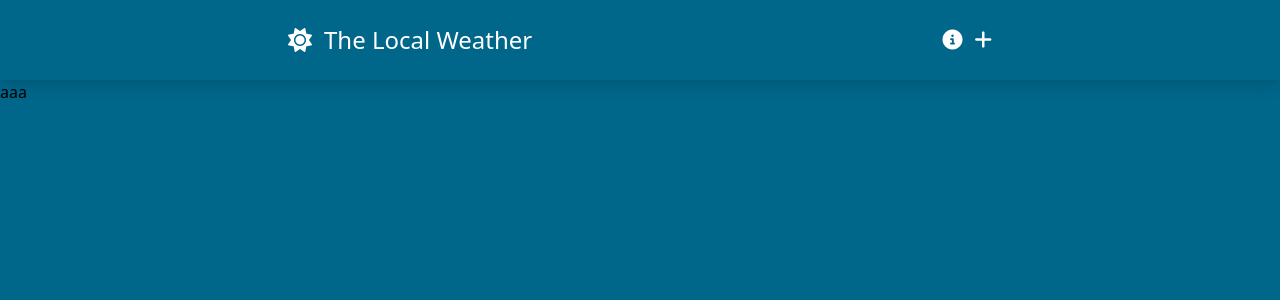
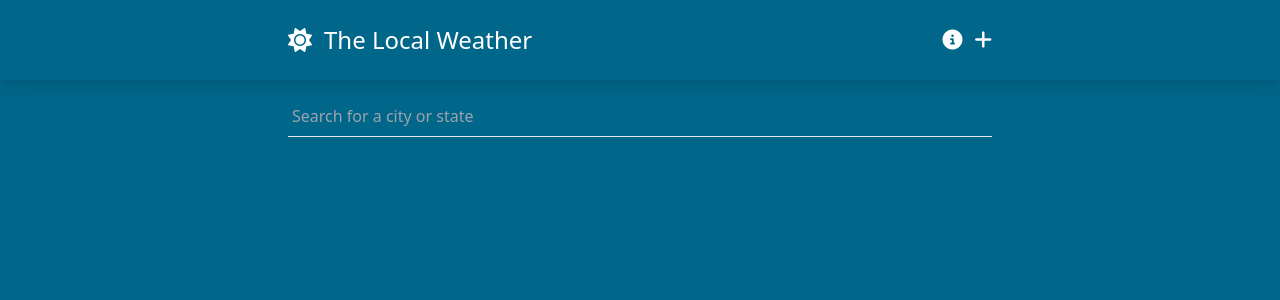
Before and after one commit to nhocvukhoa/vue_weather_app, a Vue app: page /#/ in a window 1280 px wide. Shown: the top 300 px of the page. Built offline with nearby package versions, Linux system fonts and the light colour scheme.

Commit message:
city search

```diff
--- a/package.json
+++ b/package.json
@@ -8,6 +8,7 @@
     "lint": "vue-cli-service lint"
   },
   "dependencies": {
+    "axios": "^1.3.4",
     "core-js": "^3.8.3",
     "vue": "^3.2.13",
     "vue-router": "^4.0.3"
--- a/src/views/HomeView.vue
+++ b/src/views/HomeView.vue
@@ -1,9 +1,52 @@
 <template>
-  <h1>aaa</h1>
+  <div class="container text-white">
+    <div class="pt-4 mb-8 relative">
+      <input
+        type="text"
+        v-model="searchQuery"
+        @input="getSearchResult"
+        placeholder="Search for a city or state"
+        class="py-2 px-1 w-full bg-transparent border-b focus:border-weather-secondary focus:outline-none focus:shadow-[0px_1px_0_0_#004E71]"
+      />
+      <ul
+        class="absolute bg-weather-secondary text-white w-full shadow-md py-2 px-1 top-[66px]"
+        v-if="mapboxSearchResults"
+      >
+        <li
+          v-for="searchResult in mapboxSearchResults"
+          :key="searchResult.id"
+          class="py-2 cursor-pointer"
+        >
+          {{ searchResult.place_name }}
+        </li>
+      </ul>
+    </div>
+  </div>
 </template>
 
-<script>
-export default {
-  name: "HomeView",
+<script setup>
+import { ref } from "vue";
+import axios from "axios";
+
+const searchQuery = ref("");
+const queryTimeout = ref(null);
+const mapboxAPIKey =
+  "pk.eyJ1Ijoiam9obmtvbWFybmlja2kiLCJhIjoiY2t5NjFzODZvMHJkaDJ1bWx6OGVieGxreSJ9.IpojdT3U3NENknF6_WhR2Q";
+const mapboxSearchResults = ref(null);
+
+const getSearchResult = () => {
+  queryTimeout.value = setTimeout(async () => {
+    if (searchQuery.value !== "") {
+      const result = await axios.get(
+        `https://api.mapbox.com/geocoding/v5/mapbox.places/${searchQuery.value}.json?access_token=${mapboxAPIKey}`
+      );
+
+      mapboxSearchResults.value = result.data.features;
+      console.log(mapboxSearchResults.value);
+      return;
+    }
+
+    mapboxSearchResults.value = null;
+  }, 300);
 };
 </script>
```
Also changed, not shown: 2 other files (tests, documents, lock files or other folders).
